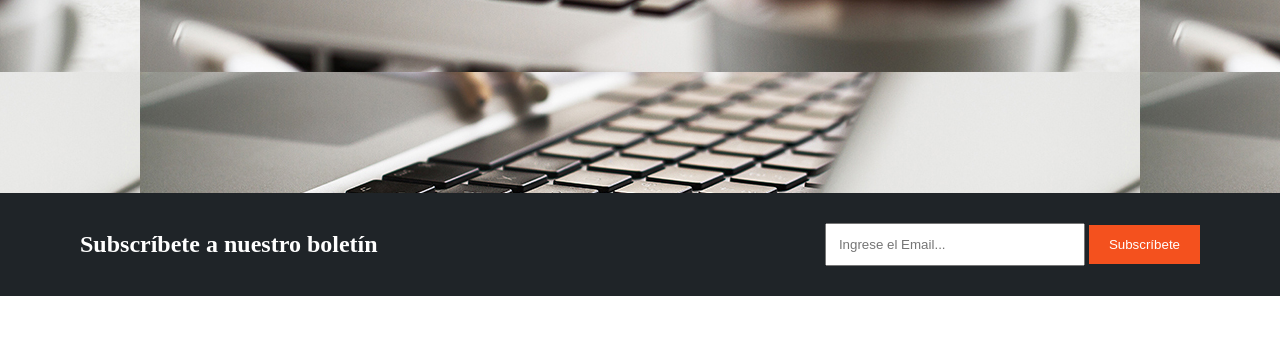
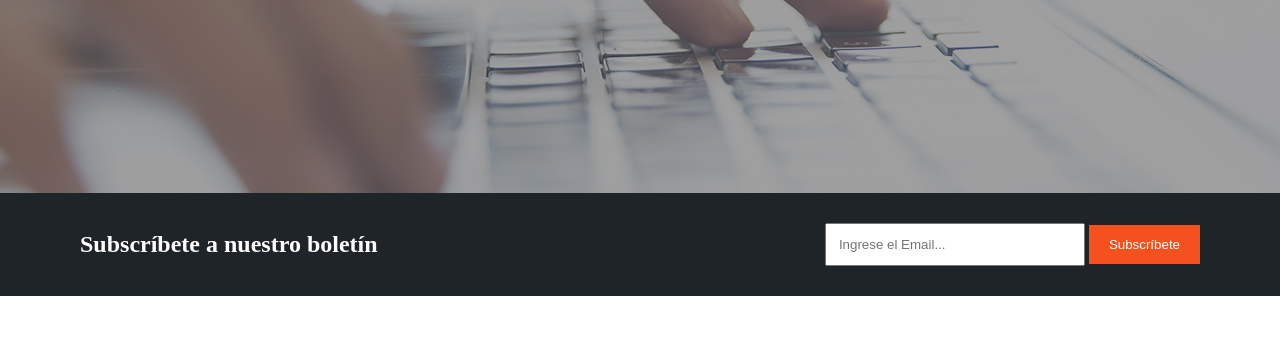
Before and after one commit to carlosmario315/Proyecto_Graphel, a plain HTML site: page index.html in a window 1280 px wide. Shown: the part 405-755 px from the top of the page. Drawn offline with Linux system fonts and the light colour scheme.

Commit message:
Correcion final

```diff
--- a/styles/styles.css
+++ b/styles/styles.css
@@ -35,7 +35,7 @@ nav a.activo {
 }
 
 .Encabezado {
-  background-image: url(../assets/images/891.jpg);
+  background-image: url(/assets/images/cabecera.jpg);
   background-position: center;
 
   height: 500px;
```
